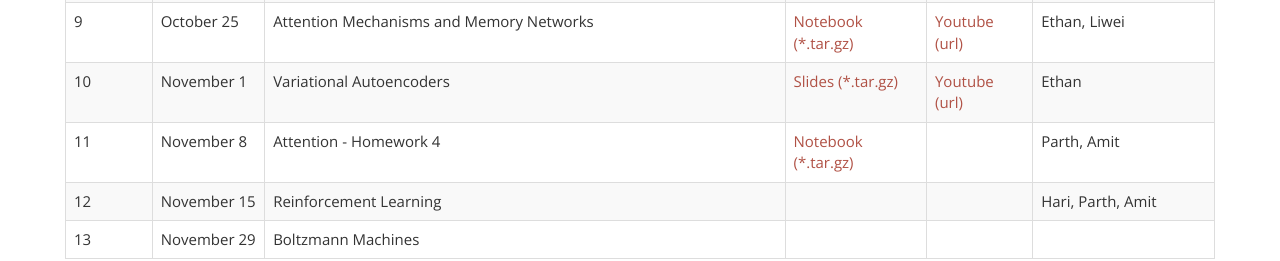
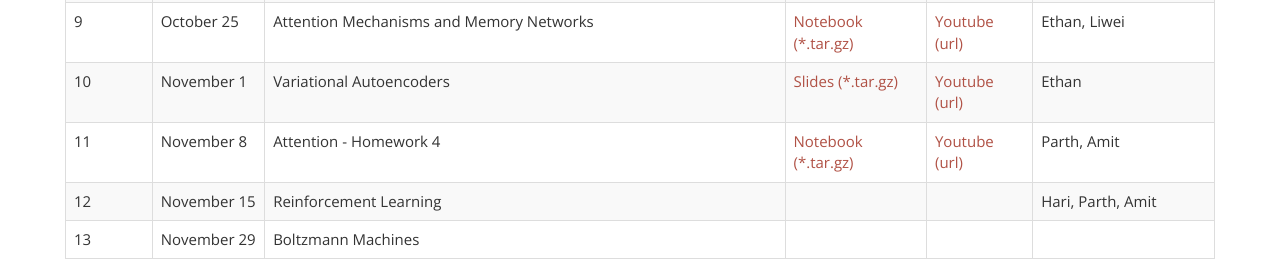
Before and after one commit to jhkonan/jhkonan.github.io, a plain HTML site: page index.html in a window 1280 px wide. Shown: the part 8080-8341 px from the top of the page. Drawn offline with nearby package versions, Linux system fonts and the light colour scheme.

Commit message:
Update index.html

```diff
--- a/index.html
+++ b/index.html
@@ -911,7 +911,7 @@
                     <td>November 8</td> <!--Date-->
                     <td>Attention - Homework 4</td> <!--Topics-->
                     <td><a href="document/recitation/recitation11.tar.gz">Notebook (*.tar.gz)</a></td> <!--Notebook-->
-                    <td><!--<a href="https://www.youtube.com/watch?v=pRr_emLUdrI&feature=youtu.be">Youtube (url)</a>--></td> <!--Videos-->
+                    <td><a href="https://www.youtube.com/watch?v=pRr_emLUdrI&feature=youtu.be">Youtube (url)</a></td> <!--Videos-->
                     <td>Parth, Amit</td> <!--Instructor-->
                 </tr>
                 <tr>
```
